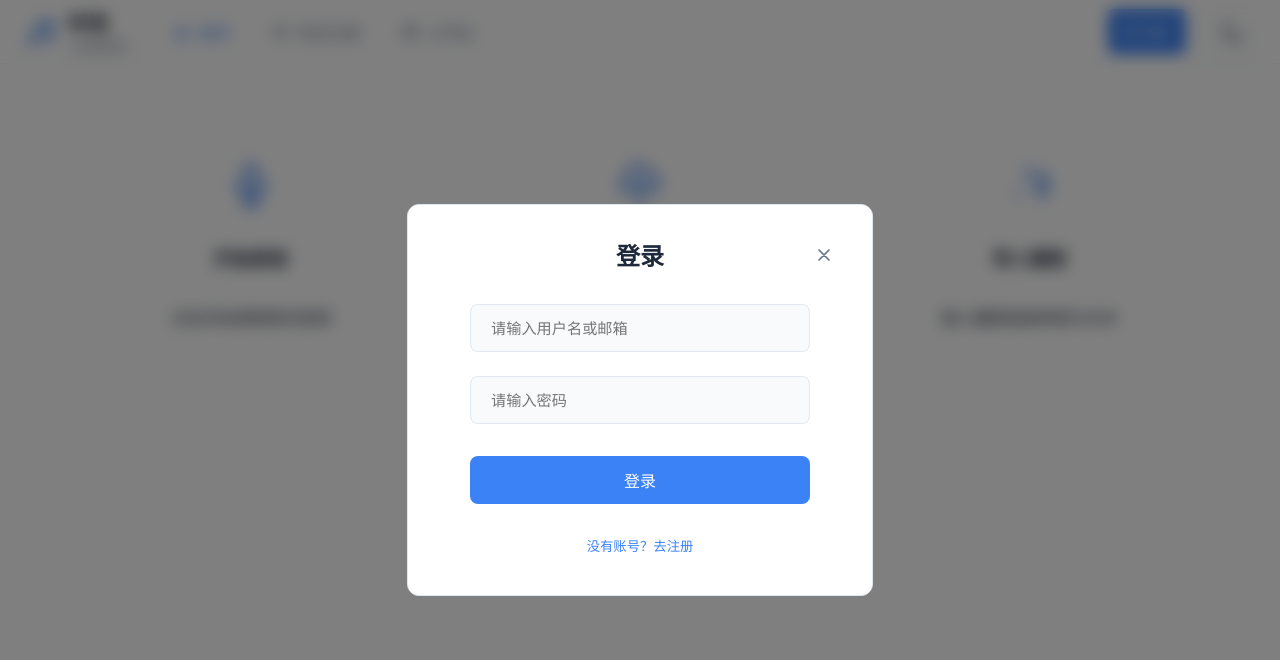
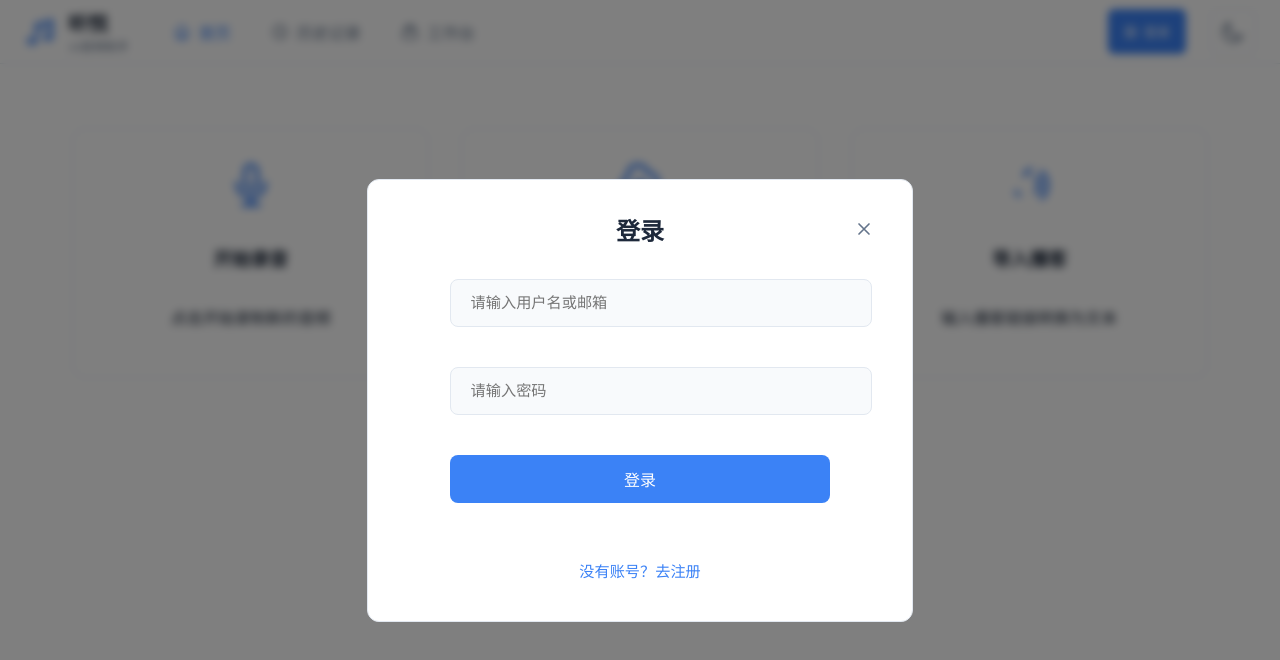
Before and after one commit to Graypigeonhgh/audscript, a Vue app: page / in a window 1280 px wide. Both pictures are taken after a click on the button "登录". Shown: the top 660 px of the page. Built offline with nearby package versions, Linux system fonts and the light colour scheme.

Commit message:
统一界面所有模拟框的样式

```diff
--- a/src/assets/styles/modal.scss
+++ b/src/assets/styles/modal.scss
@@ -15,7 +15,7 @@
 .modal-content {
   background: var(--primary-bg);
   border-radius: 12px;
-  padding: 1.5rem;
+  padding: 2rem;
   width: 90%;
   max-width: 480px;
   max-height: 85vh;
@@ -27,17 +27,99 @@
 }
 
 .modal-header {
+  width: 100%;
   display: flex;
-  justify-content: space-between;
+  justify-content: center;
   align-items: center;
-  margin-bottom: 1rem;
+  margin-bottom: 2rem;
+  position: relative;
+}
+
+.modal-header h2 {
+  margin: 0;
+  font-size: 1.5rem;
+  font-weight: 600;
+  color: var(--primary-text);
+  text-align: center;
+}
+
+.close-btn {
+  position: absolute;
+  right: 0;
+  top: 50%;
+  transform: translateY(-50%);
+  background: none;
+  border: none;
+  width: 32px;
+  height: 32px;
+  display: flex;
+  align-items: center;
+  justify-content: center;
+  border-radius: 8px;
+  cursor: pointer;
+  color: var(--secondary-text);
+  transition: all 0.3s ease;
+}
+
+.close-btn:hover {
+  background: var(--secondary-bg);
+  color: var(--primary-text);
+}
+
+.close-btn .icon {
+  width: 20px;
+  height: 20px;
 }
 
 .modal-body {
   flex: 1;
   display: flex;
   flex-direction: column;
-  gap: 1rem;
+  gap: 1.5rem;
+  padding: 0 1rem;
+}
+
+/* 统一按钮样式 */
+.primary-btn {
+  width: 100%;
+  height: 48px;
+  background: var(--accent-color);
+  color: white;
+  border: none;
+  border-radius: 8px;
+  font-weight: 500;
+  font-size: 1rem;
+  cursor: pointer;
+  transition: all 0.3s ease;
+}
+
+.primary-btn:hover {
+  transform: translateY(-2px);
+  box-shadow: var(--hover-shadow);
+}
+
+.primary-btn:disabled {
+  opacity: 0.5;
+  cursor: not-allowed;
+  transform: none;
+}
+
+/* 统一输入框样式 */
+.form-input {
+  width: 100%;
+  height: 46px;
+  padding: 0 1.25rem;
+  border: 1px solid var(--border-color);
+  border-radius: 8px;
+  background: var(--secondary-bg);
+  color: var(--primary-text);
+  font-size: 0.95rem;
+  transition: all 0.3s ease;
+}
+
+.form-input:focus {
+  outline: none;
+  border-color: var(--accent-color);
 }
 
 @keyframes modalSlideIn {
@@ -50,3 +132,31 @@
     transform: translateY(0);
   }
 }
+
+/* 文本按钮样式 */
+.text-btn {
+  background: none;
+  border: none;
+  color: var(--accent-color);
+  cursor: pointer;
+  padding: 0.5rem;
+  font-size: 0.95rem;
+
+  &:hover {
+    text-decoration: underline;
+  }
+}
+
+/* 表单标签样式 */
+label {
+  display: block;
+  margin-bottom: 0.5rem;
+  color: var(--primary-text);
+  font-weight: 500;
+}
+
+/* 输入组样式 */
+.input-group {
+  width: 100%;
+  margin-bottom: 1rem;
+}
--- a/src/components/ImportModal.vue
+++ b/src/components/ImportModal.vue
@@ -3,17 +3,19 @@
     <div class="modal-content">
       <div class="modal-header">
         <h2>导入音频</h2>
-        <button class="close-btn" @click="$emit('close')">×</button>
+        <button class="close-btn" @click="$emit('close')">
+          <svg class="icon" viewBox="0 0 24 24" fill="none" stroke="currentColor">
+            <path stroke-linecap="round" stroke-linejoin="round" stroke-width="2" d="M6 18L18 6M6 6l12 12" />
+          </svg>
+        </button>
       </div>
 
       <div class="modal-body">
-        <div
-          class="upload-area"
-          @dragover.prevent
+        <div class="upload-area"
+          @dragover.prevent="handleDragOver"
+          @dragleave.prevent="handleDragLeave"
           @drop.prevent="handleDrop"
           :class="{ 'dragging': isDragging }"
-          @dragenter="isDragging = true"
-          @dragleave="isDragging = false"
         >
           <input
             type="file"
@@ -21,20 +23,29 @@
             @change="handleFileSelect"
             accept="audio/*"
             class="file-input"
-          >
+          />
+
           <div class="upload-content">
-            <div class="upload-icon">📁</div>
-            <p>拖拽音频文件到此处或点击上传</p>
-            <p class="supported-formats">支持格式: MP3, WAV, M4A</p>
+            <svg class="upload-icon" viewBox="0 0 24 24" fill="none" stroke="currentColor">
+              <path stroke-linecap="round" stroke-linejoin="round" stroke-width="2"
+                d="M7 16a4 4 0 01-.88-7.903A5 5 0 1115.9 6L16 6a5 5 0 011 9.9M15 13l-3-3m0 0l-3 3m3-3v12"/>
+            </svg>
+            <p class="upload-text">
+              拖放音频文件到此处，或
+              <button class="text-btn" @click="triggerFileInput">点击选择文件</button>
+            </p>
+            <p class="upload-hint">支持的格式：MP3, WAV, M4A</p>
           </div>
         </div>
 
-        <div v-if="selectedFile" class="selected-file">
-          <div class="file-info">
-            <span>{{ selectedFile.name }}</span>
+        <div v-if="selectedFile" class="file-info">
+          <div class="file-details">
+            <span class="file-name">{{ selectedFile.name }}</span>
             <span class="file-size">{{ formatFileSize(selectedFile.size) }}</span>
           </div>
-          <button class="import-btn" @click="handleImport">导入</button>
+          <button class="primary-btn" @click="handleUpload">
+            开始导入
+          </button>
         </div>
       </div>
     </div>
@@ -45,9 +56,23 @@
 import { ref } from 'vue'
 
 const emit = defineEmits(['close', 'import'])
+const fileInput = ref(null)
+const selectedFile = ref(null)
 const isDragging = ref(false)
-const selectedFile = ref(null)
-const fileInput = ref(null)
+
+const triggerFileInput = () => {
+  fileInput.value.click()
+}
+
+// eslint-disable-next-line no-unused-vars
+const handleDragOver = (_) => {
+  isDragging.value = true
+}
+
+// eslint-disable-next-line no-unused-vars
+const handleDragLeave = (_) => {
+  isDragging.value = false
+}
 
 const handleDrop = (e) => {
   isDragging.value = false
@@ -64,118 +89,77 @@ const handleFileSelect = (e) => {
   }
 }
 
-const handleImport = () => {
+const handleUpload = () => {
   if (selectedFile.value) {
     emit('import', selectedFile.value)
   }
 }
 
 const formatFileSize = (bytes) => {
-  if (bytes === 0) return '0 Bytes'
+  if (bytes === 0) return '0 B'
   const k = 1024
-  const sizes = ['Bytes', 'KB', 'MB', 'GB']
+  const sizes = ['B', 'KB', 'MB', 'GB']
   const i = Math.floor(Math.log(bytes) / Math.log(k))
   return parseFloat((bytes / Math.pow(k, i)).toFixed(2)) + ' ' + sizes[i]
 }
 </script>
 
-<style scoped>
-.modal-overlay {
-  position: fixed;
-  top: 0;
-  left: 0;
-  right: 0;
-  bottom: 0;
-  background: rgba(0, 0, 0, 0.5);
-  display: flex;
-  align-items: center;
-  justify-content: center;
-}
-
-.modal-content {
-  background: var(--primary-bg);
-  border-radius: 12px;
-  width: 90%;
-  max-width: 500px;
-  padding: 1.5rem;
-}
-
-.modal-header {
-  display: flex;
-  justify-content: space-between;
-  align-items: center;
-  margin-bottom: 1.5rem;
-}
-
-.close-btn {
-  background: none;
-  border: none;
-  font-size: 1.5rem;
-  cursor: pointer;
-  color: var(--primary-text);
-  width: 32px;
-  height: 32px;
-  display: flex;
-  align-items: center;
-  justify-content: center;
-  border-radius: 50%;
-  transition: all 0.3s;
-}
-
-.close-btn:hover {
-  background: var(--secondary-bg);
-  color: var(--accent-color);
-}
+<style lang="scss">
+@import '@/assets/styles/modal.scss';
 
 .upload-area {
   border: 2px dashed var(--border-color);
-  border-radius: 8px;
+  border-radius: 12px;
   padding: 2rem;
   text-align: center;
-  position: relative;
-  cursor: pointer;
-}
+  transition: all 0.3s ease;
+  background: var(--secondary-bg);
 
-.upload-area.dragging {
-  border-color: var(--accent-color);
-  background: var(--secondary-bg);
+  &.dragging {
+    border-color: var(--accent-color);
+    background: var(--primary-bg);
+  }
 }
 
 .file-input {
-  position: absolute;
-  top: 0;
-  left: 0;
-  width: 100%;
-  height: 100%;
-  opacity: 0;
-  cursor: pointer;
+  display: none;
 }
 
 .upload-icon {
-  font-size: 3rem;
+  width: 48px;
+  height: 48px;
+  color: var(--accent-color);
   margin-bottom: 1rem;
 }
 
-.supported-formats {
+.upload-text {
+  margin: 1rem 0;
+  color: var(--primary-text);
+}
+
+.upload-hint {
   color: var(--secondary-text);
   font-size: 0.9rem;
-  margin-top: 0.5rem;
+  margin: 0;
 }
 
-.selected-file {
+.file-info {
   margin-top: 1rem;
   padding: 1rem;
   background: var(--secondary-bg);
   border-radius: 8px;
+}
+
+.file-details {
   display: flex;
   justify-content: space-between;
   align-items: center;
+  margin-bottom: 1rem;
 }
 
-.file-info {
-  display: flex;
-  flex-direction: column;
-  gap: 0.25rem;
+.file-name {
+  color: var(--primary-text);
+  font-weight: 500;
 }
 
 .file-size {
@@ -183,12 +167,16 @@ const formatFileSize = (bytes) => {
   font-size: 0.9rem;
 }
 
-.import-btn {
-  background: var(--accent-color);
-  color: white;
+.text-btn {
+  background: none;
   border: none;
-  padding: 0.5rem 1rem;
-  border-radius: 4px;
+  color: var(--accent-color);
   cursor: pointer;
+  padding: 0;
+  font-size: inherit;
+
+  &:hover {
+    text-decoration: underline;
+  }
 }
 </style>
--- a/src/components/LoginModal.vue
+++ b/src/components/LoginModal.vue
@@ -2,9 +2,7 @@
   <div class="modal-overlay">
     <div class="modal-content">
       <div class="modal-header">
-        <div class="header-title">
-          <h2>{{ isLogin ? '登录' : '注册' }}</h2>
-        </div>
+        <h2>{{ isLogin ? '登录' : '注册' }}</h2>
         <button class="close-btn" @click="$emit('close')">
           <svg class="icon" viewBox="0 0 24 24" fill="none" stroke="currentColor">
             <path stroke-linecap="round" stroke-linejoin="round" stroke-width="2" d="M6 18L18 6M6 6l12 12" />
@@ -44,13 +42,13 @@
             />
           </div>
 
-          <button type="submit" class="submit-btn">
+          <button type="submit" class="primary-btn">
             {{ isLogin ? '登录' : '注册' }}
           </button>
         </form>
 
         <div class="form-footer">
-          <button class="switch-btn" @click="isLogin = !isLogin">
+          <button class="text-btn" @click="isLogin = !isLogin">
             {{ isLogin ? '没有账号？去注册' : '已有账号？去登录' }}
           </button>
         </div>
@@ -118,156 +116,33 @@ const handleSubmit = async () => {
 }
 </script>
 
-<style scoped>
-.modal-overlay {
-  position: fixed;
-  top: 0;
-  left: 0;
-  right: 0;
-  bottom: 0;
-  background: rgba(0, 0, 0, 0.5);
-  display: flex;
-  align-items: center;
-  justify-content: center;
-  z-index: 1000;
-  backdrop-filter: blur(8px);
-  animation: fadeIn 0.3s ease-out;
-}
+<style lang="scss">
+@import '@/assets/styles/modal.scss';
 
-.modal-content {
-  width: 90%;
-  max-width: 400px;
-  padding: 2rem;
-  background: var(--primary-bg);
-  border-radius: 12px;
-  box-shadow: var(--modal-shadow);
-  border: 1px solid var(--border-color);
+/* 只保留特定于登录模态框的样式 */
+form {
+  width: 85%;
+  margin: 0 auto;
   display: flex;
   flex-direction: column;
-  align-items: center;
-}
-
-.modal-header {
-  width: 100%;
-  position: relative;
-  display: flex;
-  justify-content: center;
-  align-items: center;
-  margin-bottom: 2rem;
-}
-
-.header-title {
-  text-align: center;
-}
-
-.header-title h2 {
-  margin: 0;
-  font-size: 1.5rem;
-  color: var(--primary-text);
-}
-
-.close-btn {
-  position: absolute;
-  right: 0;
-  top: 50%;
-  transform: translateY(-50%);
-  display: flex;
-  align-items: center;
-  justify-content: center;
-  width: 32px;
-  height: 32px;
-  padding: 0;
-  background: none;
-  border: none;
-  border-radius: 6px;
-  cursor: pointer;
-  color: var(--secondary-text);
-  transition: all 0.3s ease;
-}
-
-.close-btn:hover {
-  background: var(--hover-bg);
-  color: var(--primary-text);
-}
-
-.icon {
-  width: 20px;
-  height: 20px;
-}
-
-.modal-body {
-  width: 100%;
-  display: flex;
-  flex-direction: column;
-  align-items: center;
-}
-
-form {
-  width: 85%;
-  display: flex;
-  flex-direction: column;
-  align-items: center;
   gap: 1.5rem;
 }
 
-.input-group {
-  width: 100%;
-  display: flex;
-  justify-content: center;
-}
-
-.form-input {
-  width: 100%;
-  height: 46px;
-  padding: 0 1.25rem;
-  border: 1px solid var(--border-color);
-  border-radius: 8px;
-  background: var(--secondary-bg);
-  color: var(--primary-text);
-  font-size: 0.95rem;
-  text-align: left;
-  transition: all 0.3s ease;
-}
-
-.form-input:focus {
-  border-color: var(--accent-color);
-  box-shadow: 0 0 0 2px rgba(var(--accent-color-rgb), 0.1);
-}
-
-.submit-btn {
-  width: 100%;
-  height: 48px;
-  margin-top: 0.5rem;
-  background: var(--accent-color);
-  color: white;
-  border: none;
-  border-radius: 8px;
-  font-weight: 500;
-  font-size: 1rem;
-  cursor: pointer;
-  transition: all 0.3s ease;
-}
-
-.submit-btn:hover {
-  transform: translateY(-2px);
-  box-shadow: var(--hover-shadow);
-}
-
 .form-footer {
-  width: 100%;
   margin-top: 1.5rem;
   text-align: center;
 }
 
-.switch-btn {
+.text-btn {
   background: none;
   border: none;
   color: var(--accent-color);
   cursor: pointer;
   padding: 0.5rem;
-}
+  font-size: 0.95rem;
 
-.switch-btn:hover {
-  text-decoration: underline;
+  &:hover {
+    text-decoration: underline;
+  }
 }
 </style>
```
Also changed, not shown: src/components/PodcastImportModal.vue (+23 -80 lines).
